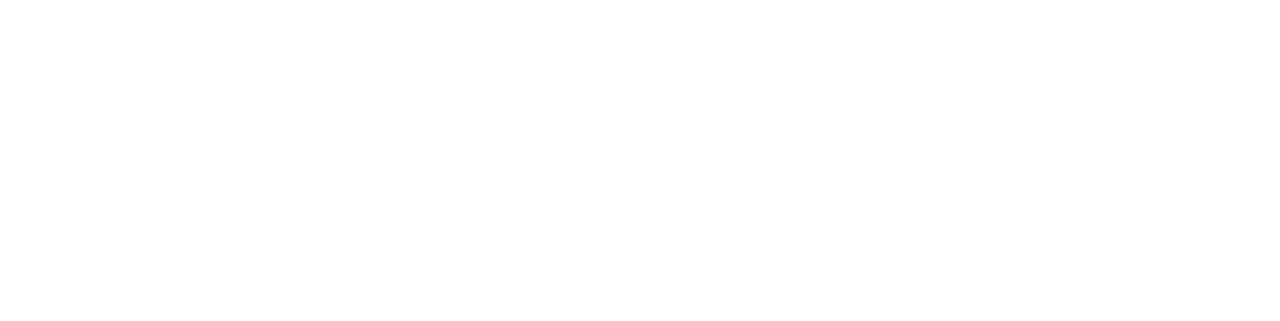
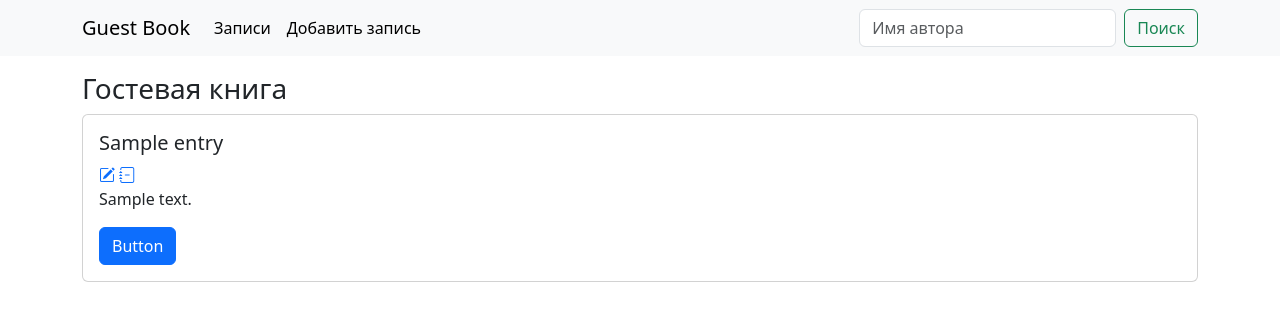
Before and after one commit to BekturTilepbek/Guest-Book, a Django app: page / in a window 1280 px wide. Before the commit the part shown is empty. Shown: the top 321 px of the page. Run offline with Django 5.2, Linux system fonts and the light colour scheme; tables that the repository leaves empty hold one stand-in row (values such as "Sample post").

Commit message:
добавил вывод записей на главной странице, добавил базовый шаблон

```diff
--- /dev/null
+++ b/source/webapp/templates/base.html
@@ -0,0 +1,52 @@
+<!doctype html>
+<html lang="en">
+<head>
+    <meta charset="UTF-8">
+    <meta name="viewport"
+          content="width=device-width, user-scalable=no, initial-scale=1.0, maximum-scale=1.0, minimum-scale=1.0">
+    <meta http-equiv="X-UA-Compatible" content="ie=edge">
+    <title>Guest Book</title>
+    <link href="https://cdn.jsdelivr.net/npm/bootstrap@5.3.2/dist/css/bootstrap.min.css" rel="stylesheet" integrity="sha384-T3c6CoIi6uLrA9TneNEoa7RxnatzjcDSCmG1MXxSR1GAsXEV/Dwwykc2MPK8M2HN" crossorigin="anonymous">
+    <link rel="stylesheet" href="https://cdn.jsdelivr.net/npm/bootstrap-icons@1.11.3/font/bootstrap-icons.min.css">
+</head>
+<body>
+    <nav class="navbar navbar-expand-lg bg-body-tertiary mb-3">
+        <div class="container">
+            <a class="navbar-brand" href="{% url 'entries' %}">Guest Book</a>
+            <button class="navbar-toggler" type="button" data-bs-toggle="collapse" data-bs-target="#navbarNav" aria-controls="navbarNav" aria-expanded="false" aria-label="Toggle navigation">
+                <span class="navbar-toggler-icon"></span>
+            </button>
+
+            <div class="collapse navbar-collapse" id="navbarNav">
+                <ul class="navbar-nav">
+                    {% block products %}
+                        <li class="nav-item">
+                            <a class="nav-link active" aria-current="page" href="#">Записи</a>
+                        </li>
+                    {% endblock %}
+
+                    {% block new_product %}
+                        <li class="nav-item">
+                            <a class="nav-link active" aria-current="page" href="#">Добавить запись</a>
+                        </li>
+                    {% endblock %}
+
+                </ul>
+            </div>
+
+            <form class="d-flex" role="search" action="#" method="GET">
+                <input class="form-control me-2" type="search" placeholder="Имя автора" aria-label="Search" name="search">
+                <button class="btn btn-outline-success" type="submit">Поиск</button>
+            </form>
+        </div>
+    </nav>
+
+    <div class="container">
+        {% block content %}
+
+        {% endblock %}
+    </div>
+
+<script src="https://cdn.jsdelivr.net/npm/bootstrap@5.3.2/dist/js/bootstrap.bundle.min.js" integrity="sha384-C6RzsynM9kWDrMNeT87bh95OGNyZPhcTNXj1NW7RuBCsyN/o0jlpcV8Qyq46cDfL" crossorigin="anonymous"></script>
+</body>
+</html>
--- a/source/webapp/templates/index.html
+++ b/source/webapp/templates/index.html
@@ -1,10 +1,18 @@
-<!DOCTYPE html>
-<html lang="en">
-<head>
-    <meta charset="UTF-8">
-    <title>Title</title>
-</head>
-<body>
+{% extends 'base.html' %}
 
-</body>
-</html>
+
+{% block content %}
+    <h3>Гостевая книга</h3>
+
+    {% for entry in entries %}
+    	<div class="card mb-3">
+            <div class="card-body">
+                <h5 class="card-title">{{ entry.name }} </h5>
+                <a href="#"><i class="bi bi-pencil-square"></i></a>
+                <a href="#"><i class="bi bi-journal-minus"></i></a>
+                <p class="card-text">{{ entry.text }}</p>
+                <a href="#" class="btn btn-primary">Button</a>
+            </div>
+        </div>
+    {% endfor %}
+{% endblock %}
--- a/source/webapp/urls.py
+++ b/source/webapp/urls.py
@@ -1,4 +1,5 @@
 from django.urls import path
+
 from webapp.views import index
 
 urlpatterns = [
--- a/source/webapp/views.py
+++ b/source/webapp/views.py
@@ -1,5 +1,8 @@
-from django.shortcuts import render
+from django.shortcuts import render, redirect, get_object_or_404
+
+from webapp.models import Entry
 
 
 def index(request):
-    return render(request, 'index.html')
+    entries = Entry.objects.filter(status='active').order_by('created_at')
+    return render(request, 'index.html', context={'entries': entries})
```
